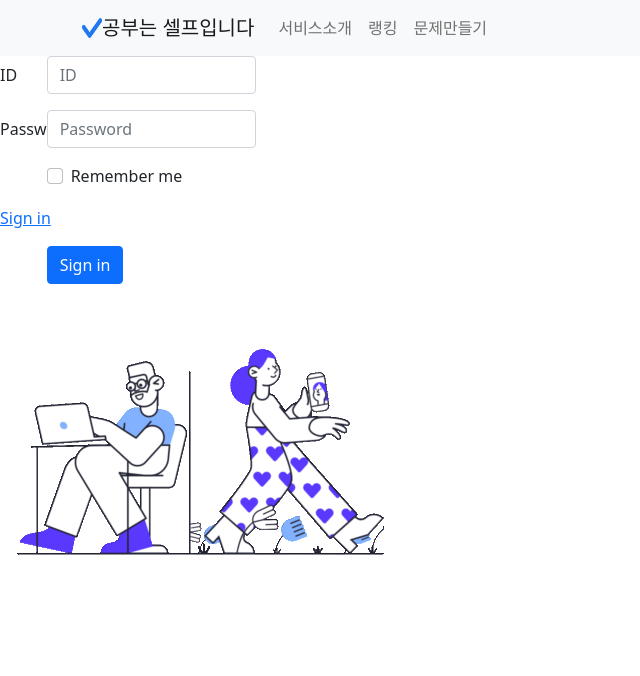
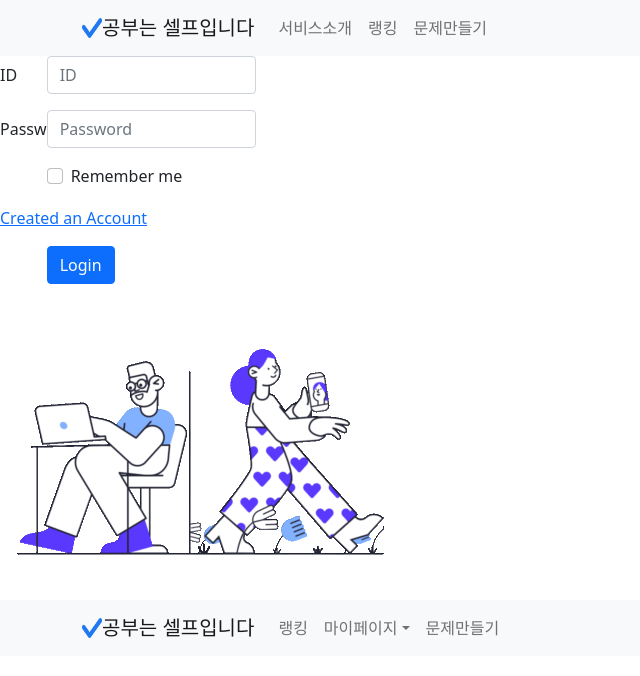
Before and after one commit to yeon32/SelfStudy, a React (Create React App) app: page / in a window 1280 px wide. Shown: the top 676 px of the page, without its empty margins (0-640 px from the left). Built offline with nearby package versions, Linux system fonts and the light colour scheme.

Commit message:
makeLink

```diff
--- a/src/App.js
+++ b/src/App.js
@@ -11,9 +11,14 @@ import MainPage from './MainPage.js';
 function App() {
     return (
     <div className="App">
-      <FirstPage></FirstPage>
+      <FirstPage/>
+      <MainPage/>
 
-
+  {/*}   <BrowserRouter>
+      <Route path='/' component={FirstPage} />
+      <Route exact path='/MainPage' component={MainPage} />
+      </BrowserRouter>
+    */}
 
         </div>
       );
--- a/src/FirstPage.js
+++ b/src/FirstPage.js
@@ -31,7 +31,7 @@ function FirstPage() {
 
 
                <div className="LoginImageContainer">
-                 <Login></Login>
+                 <Login/>
                </div>
 
 
--- a/src/Login.js
+++ b/src/Login.js
@@ -29,11 +29,11 @@ function Login() {
       <Form.Check label="Remember me" />
     </Col>
   </Form.Group>
-  <p className={"float-left"}><a href={"/signin"}>Sign in</a></p>
+  <p className={"float-left"}><a href={"/Join"}>Created an Account</a></p>
 
   <Form.Group as={Row} className="mb-3">
     <Col sm={{ span: 10, offset: 2 }}>
-      <Button type="submit">Sign in</Button>
+      <Button type="Login" href ={'/MainPage'}>Login</Button>
     </Col>
   </Form.Group>
 </Form>
--- a/src/MainPage.js
+++ b/src/MainPage.js
@@ -23,7 +23,6 @@ function MainPage() {
                              <NavDropdown.Item href="/action/3.1">회원정보 수정</NavDropdown.Item>
                              <NavDropdown.Item href="/action/3.2">My 오답노트</NavDropdown.Item>
                              <NavDropdown.Item href="/action/3.3">My 스크랩</NavDropdown.Item>
-                             <NavDropdown.Divider />
                              </NavDropdown>
                              <Nav.Link href="/MakeProblem">문제만들기</Nav.Link>
                              </Nav>
@@ -34,7 +33,7 @@ function MainPage() {
     );
 
     <div>
-        00님, 문제를 내주세요!
+       <p>00님, 문제를 내주세요!</p>
     </div>
 
   }
```
